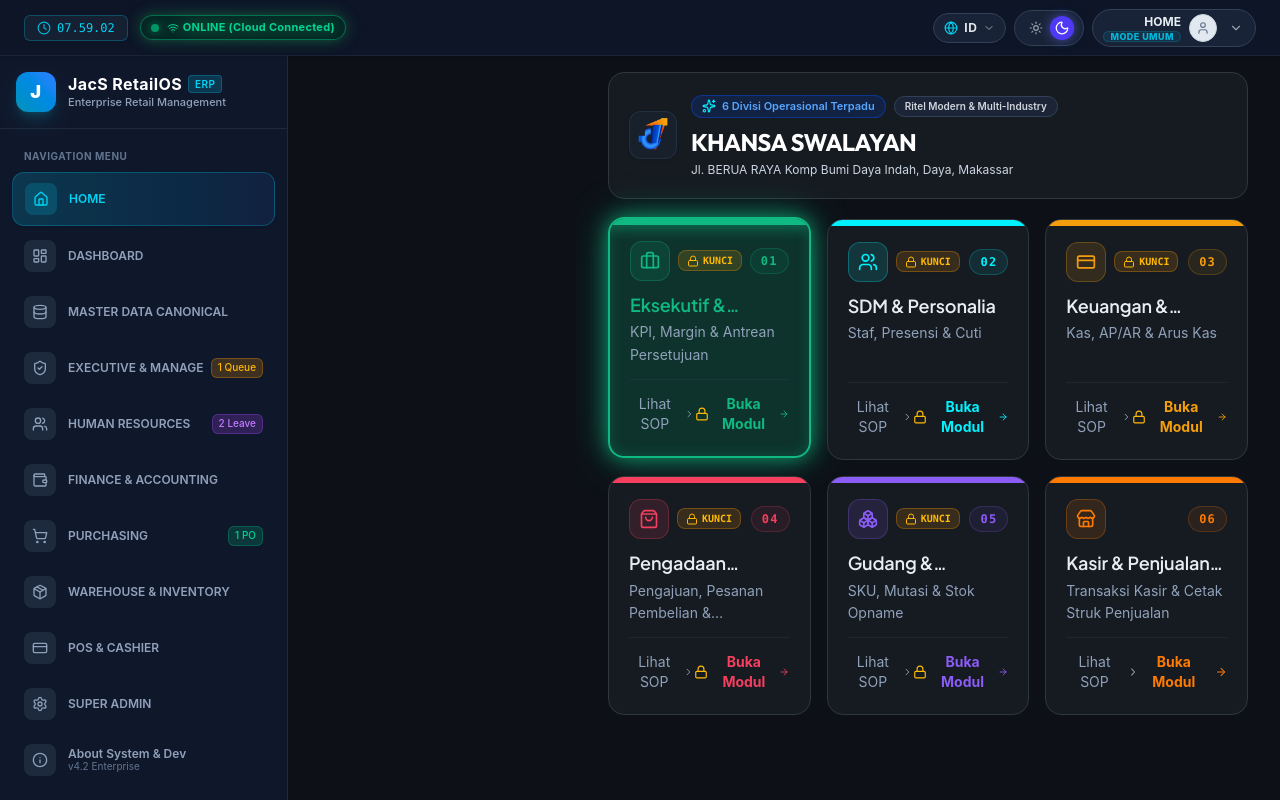
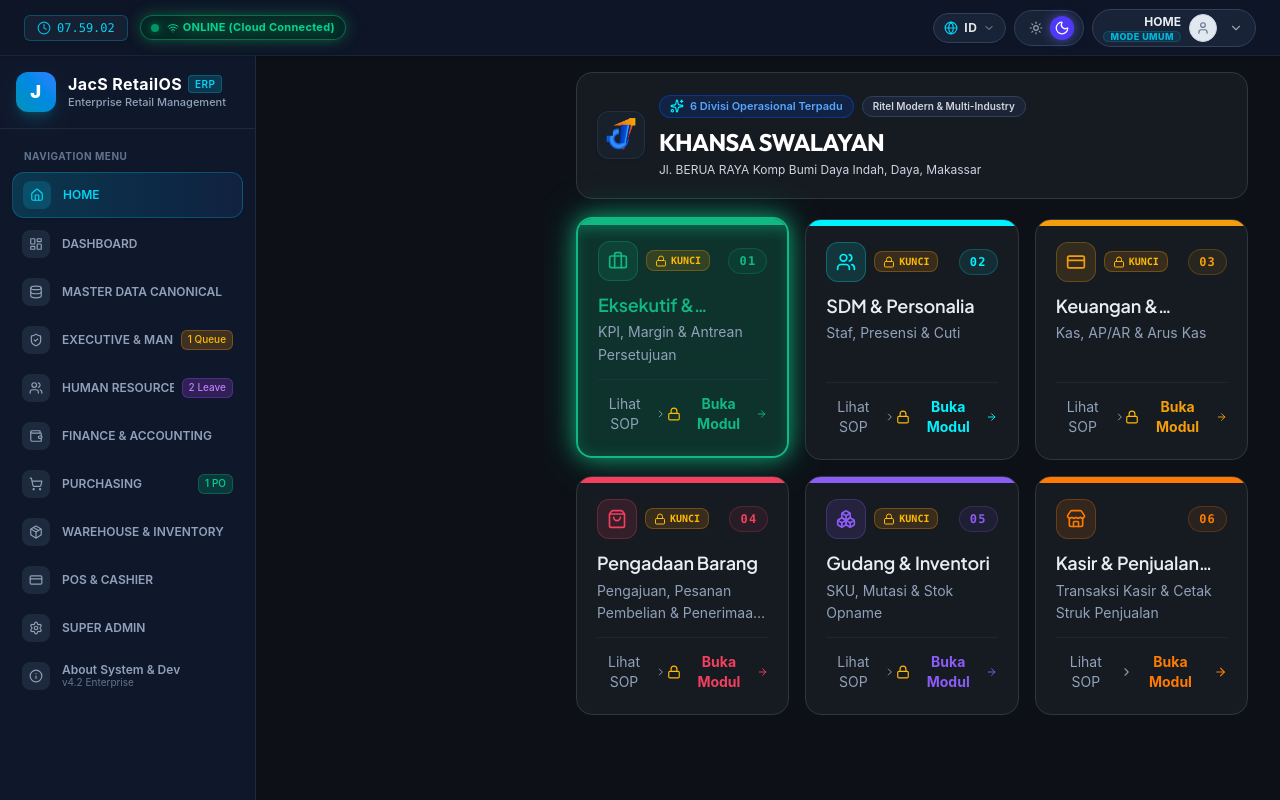
Before and after one commit to jacksmile1288-cmd/jacs-retailos-erp, a React (Vite) app: page / in a window 1280 px wide. Built offline with nearby package versions, Linux system fonts and the light colour scheme.

Commit message:
style: tune sidebar width and card title layout for precise alignment

```diff
--- a/src/components/Sidebar.tsx
+++ b/src/components/Sidebar.tsx
@@ -32,7 +32,7 @@
   ];
 
   return (
-    <aside className="w-72 bg-slate-900 border-r border-slate-800 text-slate-200 flex flex-col h-screen select-none shrink-0">
+    <aside className="w-64 bg-slate-900 border-r border-slate-800 text-slate-200 flex flex-col h-screen select-none shrink-0">
       {/* Brand Header */}
       <div className="p-4 border-b border-slate-800 flex items-center gap-3">
         <div className="w-10 h-10 rounded-xl bg-gradient-to-tr from-cyan-600 to-blue-500 flex items-center justify-center font-black text-white shadow-lg shadow-cyan-500/20 text-lg tracking-wider">
@@ -61,19 +61,19 @@
             <button
               key={item.id}
               onClick={() => setActiveNav(item.id)}
-              className={`w-full flex items-center justify-between px-3 py-2.5 rounded-xl text-xs font-semibold transition-all group ${
+              className={`w-full flex items-center justify-between px-2.5 py-2 rounded-xl text-xs font-semibold transition-all group ${
                 isActive
                   ? 'bg-gradient-to-r from-cyan-500/20 to-blue-500/10 text-cyan-400 border border-cyan-500/30 shadow-sm'
                   : 'text-slate-400 hover:text-slate-100 hover:bg-slate-800/60'
               }`}
             >
               <div className="flex items-center gap-3 min-w-0">
-                <div className={`w-8 h-8 rounded-lg flex items-center justify-center shrink-0 transition-colors ${
+                <div className={`w-7 h-7 rounded-lg flex items-center justify-center shrink-0 transition-colors ${
                   isActive
                     ? 'bg-cyan-500/20 text-cyan-400'
                     : 'bg-slate-800 text-slate-400 group-hover:text-cyan-300 group-hover:bg-slate-700/60'
                 }`}>
-                  <Icon className="w-4 h-4" />
+                  <Icon className="w-3.5 h-3.5" />
                 </div>
                 <div className="truncate text-left">
                   <div>{item.label}</div>
```
